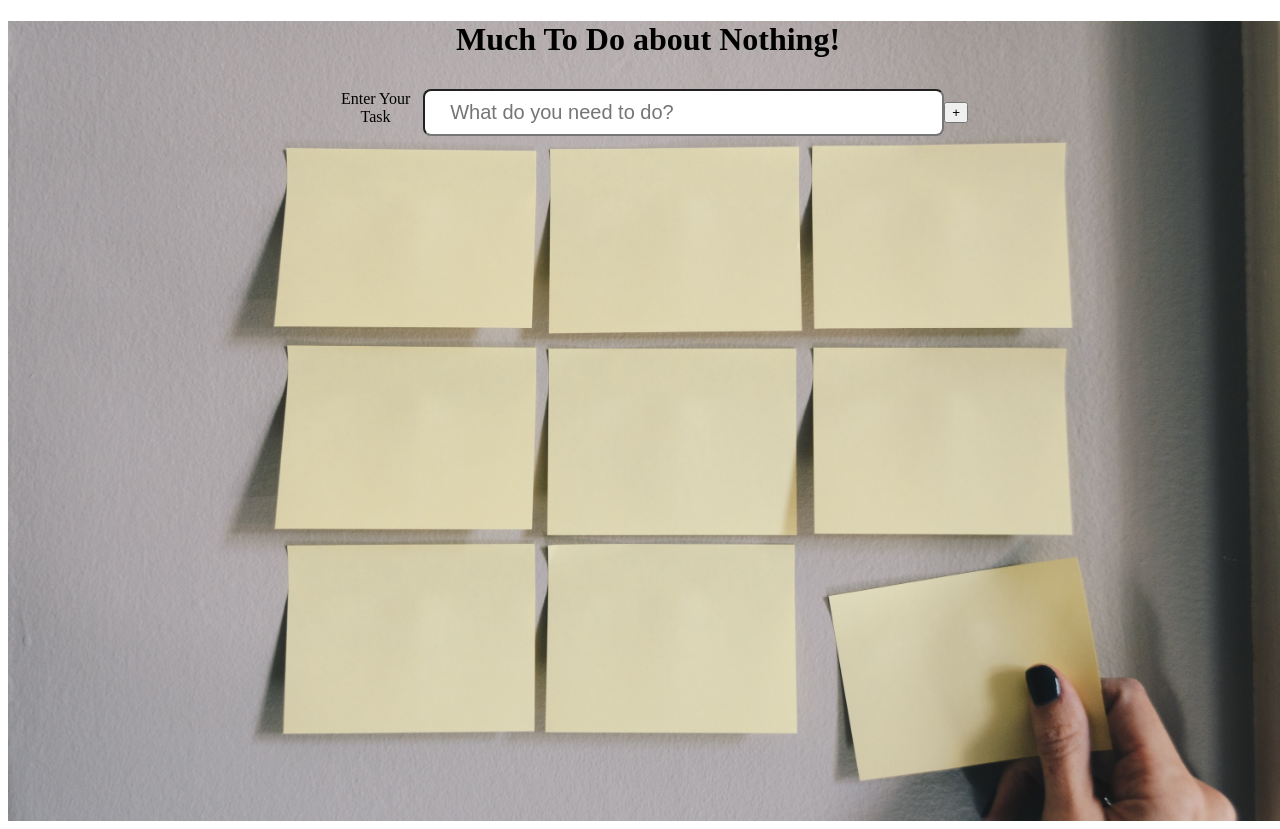
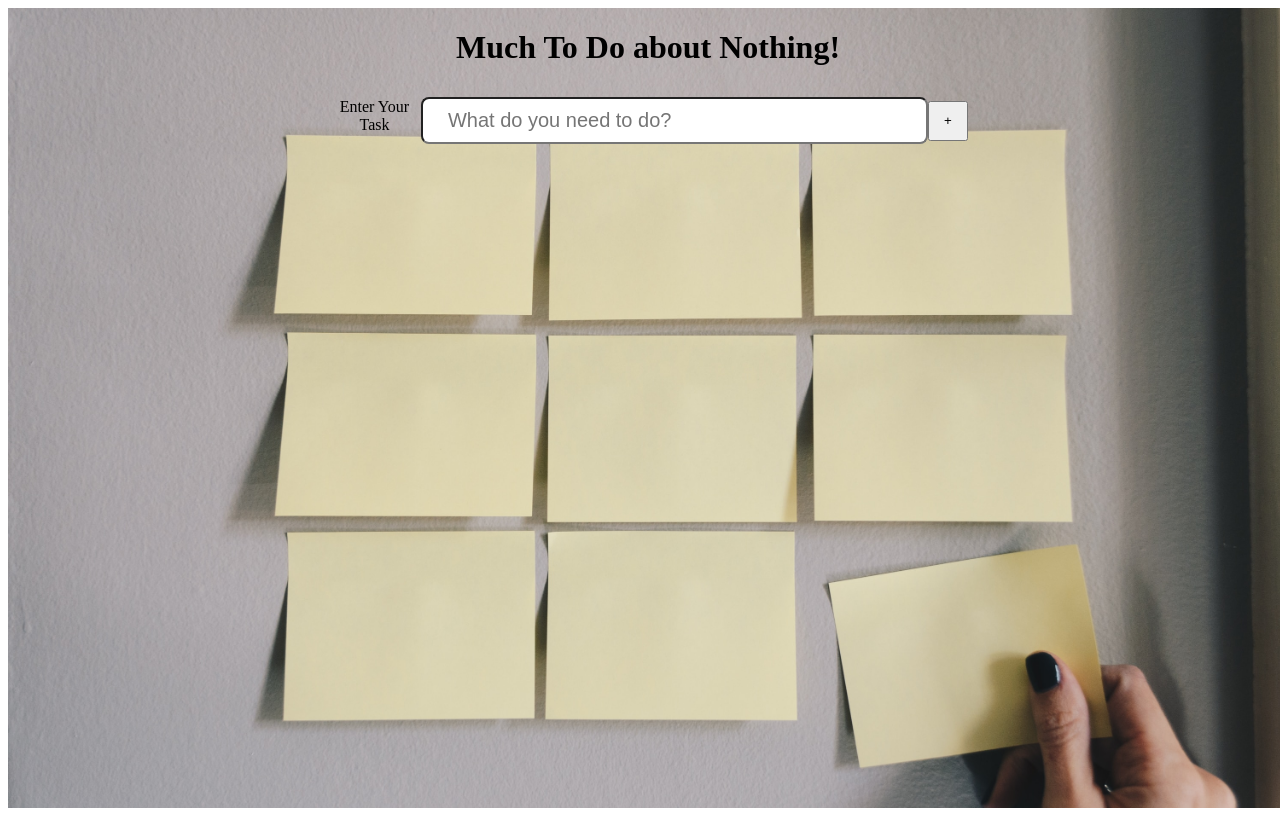
Before and after one commit to awhitm1/CodeFi_FE_2023, a plain HTML site: page 09-21-23/to-do list project/index.html in a window 1280 px wide. After the commit the page ends 800 px from the top, so only its background shows below. Drawn offline with Linux system fonts and the light colour scheme.

Commit message:
css changes

```diff
--- a/09-21-23/to-do list project/index.html
+++ b/09-21-23/to-do list project/index.html
@@ -15,7 +15,7 @@
     <form id="todo-form">
       <label for="todo" class="sr-only">Enter Your Task</label>
       <input type="text" class="todo-input" id="todo" name="todo" placeholder="What do you need to do?" />
-      <button type="submit" class="btn" aria-label="Add new item">&plus;</button>
+      <button type="submit" class="btn-submit" aria-label="Add new item">&plus;</button>
 
     </form>
     <div class="myList">
--- a/09-21-23/to-do list project/styles.css
+++ b/09-21-23/to-do list project/styles.css
@@ -3,8 +3,13 @@
   background: url('./images/kelly-sikkema--1_RZL8BGBM-unsplash.jpg') no-repeat center/cover;
   min-height: 100vh;
   width: 100vw;
+  position: fixed
 }
 
+.btn-submit {
+  height: 40px;
+  width: 50px;
+}
 form {
   position: relative;
   display: flex;
@@ -15,6 +20,9 @@ form {
   transition: 500ms cubic-bezier(0.17,0.67,0.35,1.6) opacity;
 }
 
+ul {
+  list-style-type: none;
+}
 .todo-input {
   padding: 0.5em 1.25em;
   font-size: 1.25rem;
@@ -129,7 +137,7 @@ label {
 
  .todo-trash {
   box-sizing: border-box;
-  position: relative;
+  position:relative;
   display: block;
   transform: scale(var(--ggs,1));
   width: 10px;
@@ -141,7 +149,7 @@ label {
       inset 2px 0 0;
   border-bottom-left-radius: 1px;
   border-bottom-right-radius: 1px;
-  margin-top: 4px
+  margin-top: 4px;
 }
 .todo-trash::after,
 .todo-trash::before {
@@ -169,11 +177,14 @@ label {
   left: -2px
 }
 
+.btn-trash {
+  float: right
+}
+
 /* still need to do:
-    -hide li's on un-focus
+
     -style main input label
     -make li's fit screen
     -style submit button
-    -position and size trash cans
 
 */
```
